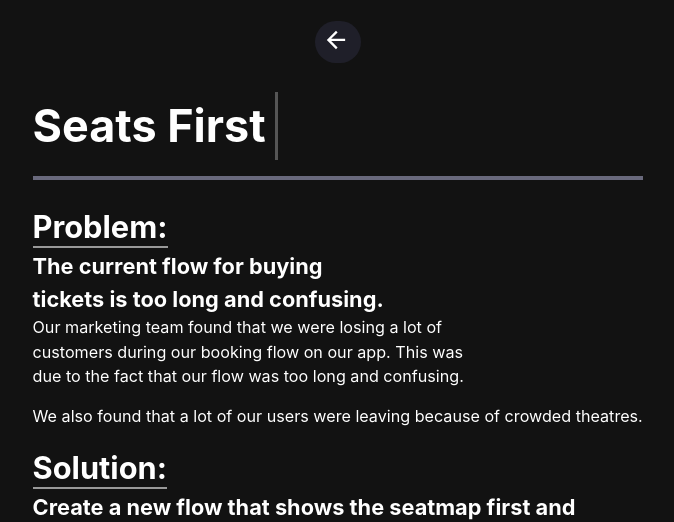
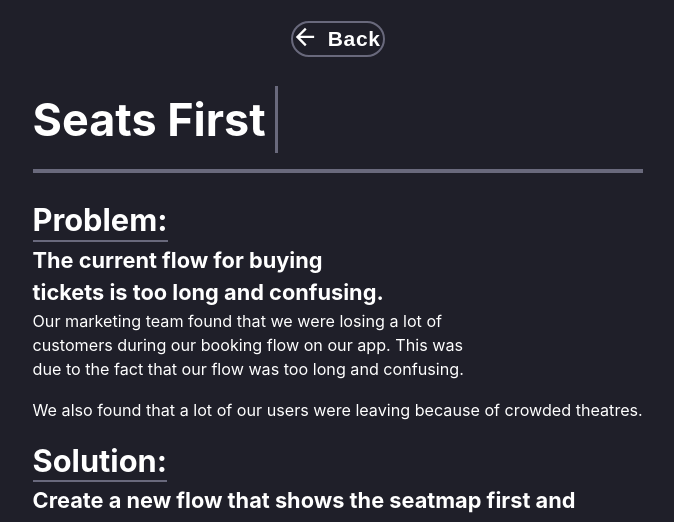
Before and after one commit to helloidevthings/jubilant-octo-couscous, a Next.js app: page /portfolio/SeatsFirst in a window 1280 px wide. Shown: the top 522 px of the page, without its empty margins (302-976 px from the left). Built offline with nearby package versions, Linux system fonts and the light colour scheme.

Commit message:
updates to project pages taking theme and back button

```diff
--- a/components/BackArrowButton.js
+++ b/components/BackArrowButton.js
@@ -5,21 +5,32 @@ const BackButton = styled.a`
   position: absolute;
   top: 0;
   left: 0;
-  font-size: 1.5rem;
+  font-size: 1rem;
   margin: 1em;
-  width: 2em;
-  height: 2em;
-  text-align: left;
+  padding: 0.75rem 1.25rem;
+  display: flex;
+  align-items: center;
+  gap: 0.5rem;
   color: var(--text);
   text-decoration: none;
   font-weight: 700;
   background: var(--bg);
+  border: 2px solid var(--secondary);
   border-radius: 50px;
-  display: grid;
-  place-items: center;
+  transition: all 0.3s ease;
+  cursor: pointer;
+
+  &:hover {
+    background: var(--secondary);
+    transform: scale(1.05);
+  }
 
   &:after {
     content: none !important;
+  }
+
+  svg {
+    flex-shrink: 0;
   }
 `;
 
@@ -27,6 +38,7 @@ const BackArrowButton = () => {
   return (
     <BackButton href="/">
       <BackArrow />
+      <span>Back</span>
     </BackButton>
   );
 };
--- a/components/Icons/BackArrow.js
+++ b/components/Icons/BackArrow.js
@@ -14,7 +14,6 @@ const BackArrow = () => (
     fill="none"
   >
     <path
-      fill="#fff"
       d="M19.125 8.825H5.197l6.397-6.398L9.97.813.813 9.97l9.156 9.156 1.614-1.614-6.386-6.397h13.928v-2.29Z"
     />
   </WrapSVG>
--- a/pages/portfolio/BourbonBird.js
+++ b/pages/portfolio/BourbonBird.js
@@ -3,7 +3,6 @@ import PortfolioPageTemplate from './PortfolioPageTemplate';
 import Image from 'next/image';
 
 const Wrapper = styled(PortfolioPageTemplate)`
-  color: #fff;
   h1 {
     font-size: 3rem;
   }
--- a/pages/portfolio/PortfolioPageTemplate.js
+++ b/pages/portfolio/PortfolioPageTemplate.js
@@ -14,6 +14,11 @@ const Wrapper = styled.div`
   height: 100%;
   max-width: 100vw;
   max-height: 100vh;
+  min-height: 100vh;
+
+  background: var(--bg);
+  color: var(--text);
+  transition: background 0.3s ease, color 0.3s ease;
 
   section {
     padding: 0.5rem 0.5rem 1rem;
--- a/pages/portfolio/SeatsFirst.js
+++ b/pages/portfolio/SeatsFirst.js
@@ -10,7 +10,7 @@ const Heading = styled.h1`
   white-space: nowrap;
   overflow: hidden;
   line-height: 1.5;
-  border-right: 3px solid #555;
+  border-right: 3px solid var(--secondary);
   animation:
     2s steps(15) 0s 1 normal none running typing,
     0.5s step-end 0s infinite alternate none running effect;
@@ -40,7 +40,7 @@ const Heading2 = styled.h2`
     left: 0;
     width: 100%;
     height: 2px;
-    background: #999;
+    background: var(--secondary);
     transform: scaleX(0);
     transform-origin: bottom left;
     transition: transform 0.5s ease-in-out;
--- a/pages/portfolio/UnlimitedSignUp.js
+++ b/pages/portfolio/UnlimitedSignUp.js
@@ -10,7 +10,7 @@ const Heading = styled.h1`
   white-space: nowrap;
   overflow: hidden;
   line-height: 1.5;
-  border-right: 3px solid #555;
+  border-right: 3px solid var(--secondary);
   animation:
     2s steps(15) 0s 1 normal none running typing,
     0.5s step-end 0s infinite alternate none running effect;
@@ -40,7 +40,7 @@ const Heading2 = styled.h2`
     left: 0;
     width: 100%;
     height: 2px;
-    background: #999;
+    background: var(--secondary);
     transform: scaleX(0);
     transform-origin: bottom left;
     transition: transform 0.5s ease-in-out;
```
